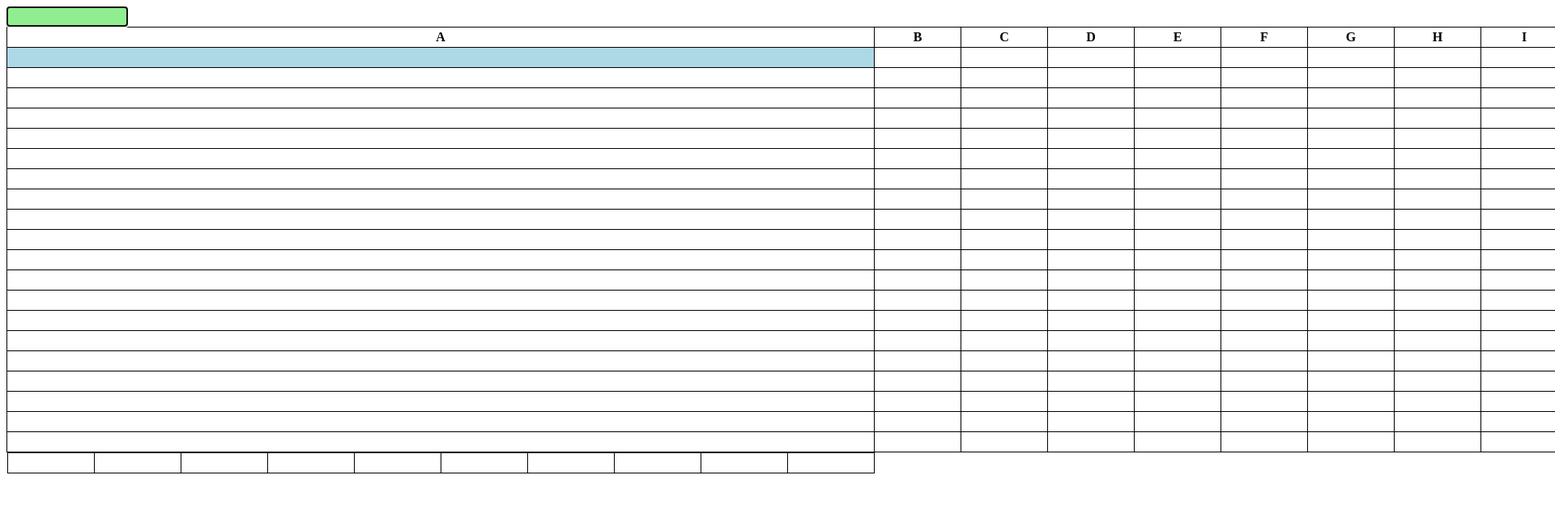
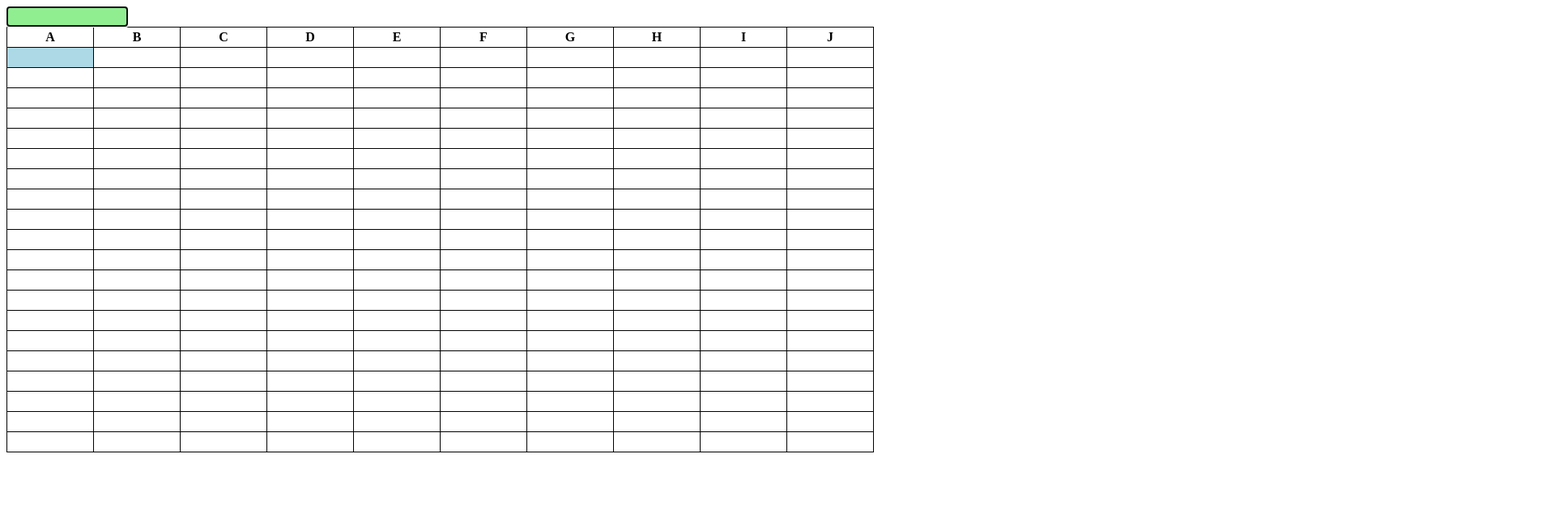
Before and after one commit to luyizh/x-cell, a website: page public/index.html in a window 1280 px wide. Shown: the top 624 px of the page at 81% size, 1920 px wide, since content can reach past the window. Drawn offline with Linux system fonts and the light colour scheme.

Commit message:
revert abea929 to 2795b1a

```diff
--- a/client/js/dom-util.js
+++ b/client/js/dom-util.js
@@ -18,10 +18,9 @@ const createTR = createEl('TR');
 const createTH = createEl('TH');
 const createTD = createEl('TD');
 
-
 module.exports = {
 	createTR: createTR,
 	createTH: createTH,
 	createTD: createTD,
-	removeChildren: removeChildren,
+	removeChildren: removeChildren
 };
--- a/public/css/styles.css
+++ b/public/css/styles.css
@@ -20,5 +20,4 @@ td {
 	width: 150px;
 	height: 25px;
 	padding: 3px;
-	font-size: 16;
 }
--- a/public/index.html
+++ b/public/index.html
@@ -18,12 +18,6 @@
 
       	</tr>
       </tbody>
-
-      <tfoot>
-        <tr>
-
-        </tr>
-      </tfoot>
     </table>
   </div>
 
--- a/public/js/bundle.js
+++ b/public/js/bundle.js
@@ -43,12 +43,11 @@ const createTR = createEl('TR');
 const createTH = createEl('TH');
 const createTD = createEl('TD');
 
-
 module.exports = {
 	createTR: createTR,
 	createTH: createTH,
 	createTD: createTD,
-	removeChildren: removeChildren,
+	removeChildren: removeChildren
 };
 },{}],4:[function(require,module,exports){
 class TableModel {
@@ -78,9 +77,7 @@ const { getLetterRange } = require('./array-util');
 const { removeChildren,
 	      createTR,
 	      createTH,
-	      createTD,
-
-	      } = require('./dom-util');
+	      createTD } = require('./dom-util');
 
 class TableView {
 	constructor(model) {
@@ -98,9 +95,6 @@ class TableView {
 		this.headerRowEl = document.querySelector('THEAD TR');
 		this.sheetBodyEl = document.querySelector('TBODY');
 		this.formulaBarEl = document.querySelector('#formula-bar');
-		//
-		this.footerRowEl = document.querySelector('TFOOT TR');
-		//
 	}
 
 	initCurrentCell() {
@@ -123,9 +117,6 @@ class TableView {
 	renderTable() {
 		this.renderTableHeader();
 		this.renderTableBody();
-		//
-		this.renderTableFooter();
-		//
 	}
 
 	renderTableHeader() {
@@ -136,26 +127,6 @@ class TableView {
 		  .map(colLabel => createTH(colLabel))
 		  .forEach(th => this.headerRowEl.appendChild(th));
 	}
-
-	//
-	renderTableFooter() {
-		// clear footer row
-		removeChildren(this.footerRowEl);
-
-    const fragment = document.createDocumentFragment();
-		const tf = createTR();
-		for (let col = 0; col < this.model.numCols; col++) {
-			const position = { col: col, row: this.model.numRows + 1 };
-			const value = this.model.getValue(position);
-			const td = createTD(value);
-			tf.appendChild(td);
-		}
-
-		fragment.appendChild(tf);
-		this.footerRowEl.appendChild(tf);
-
-	}
-	//
 
 
 	isCurrentCell(col, row) {
@@ -184,7 +155,6 @@ class TableView {
 			// add each row to fragment
 			fragment.appendChild(tr);
 		}
-
 		// clear sheet body of previous children
 		removeChildren(this.sheetBodyEl);
 		// add fragment to sheet body
```
Also changed, not shown: client/js/table-view.js (+1 -30 lines), client/js/test/fixtures/sheet-container.html (+0 -6 lines).
